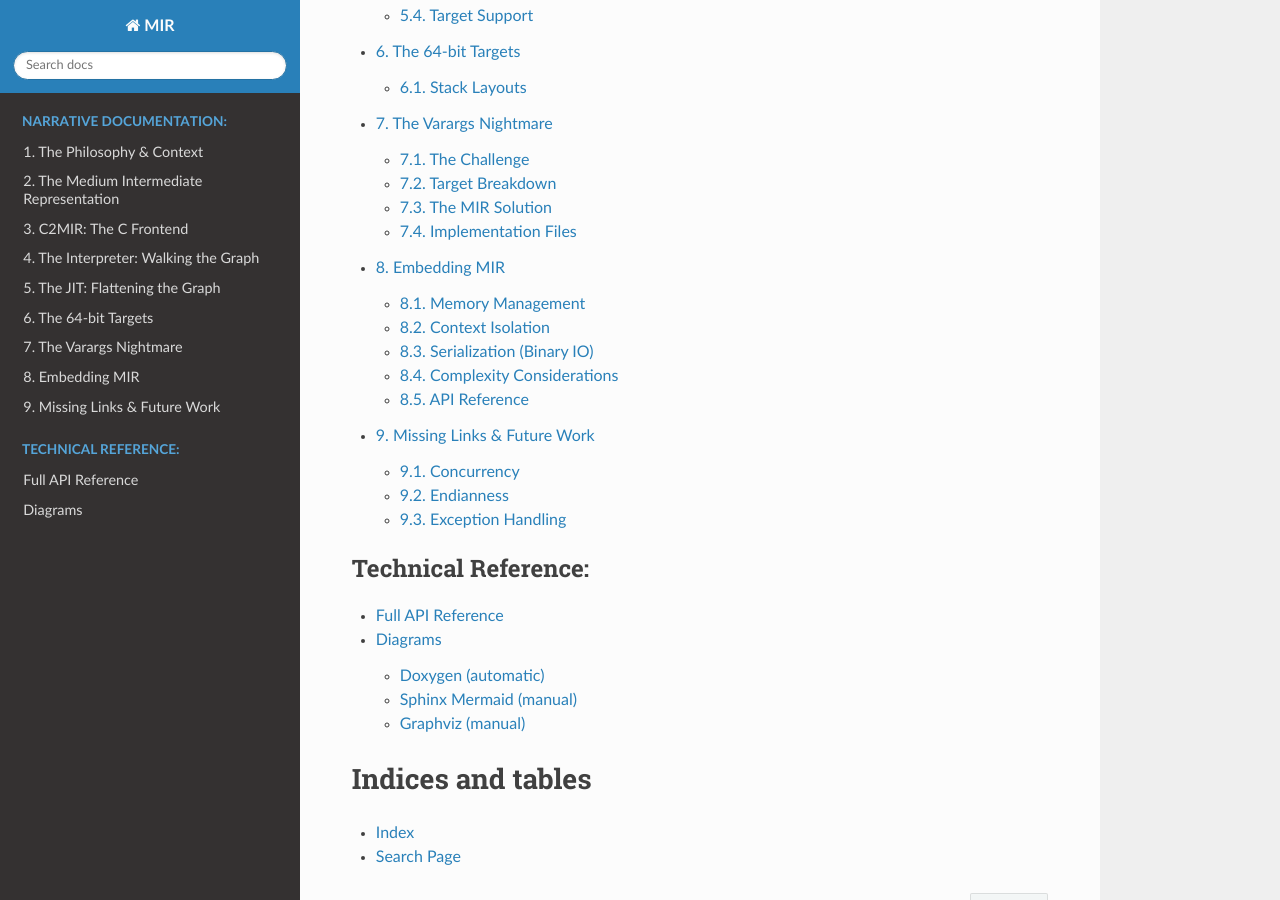
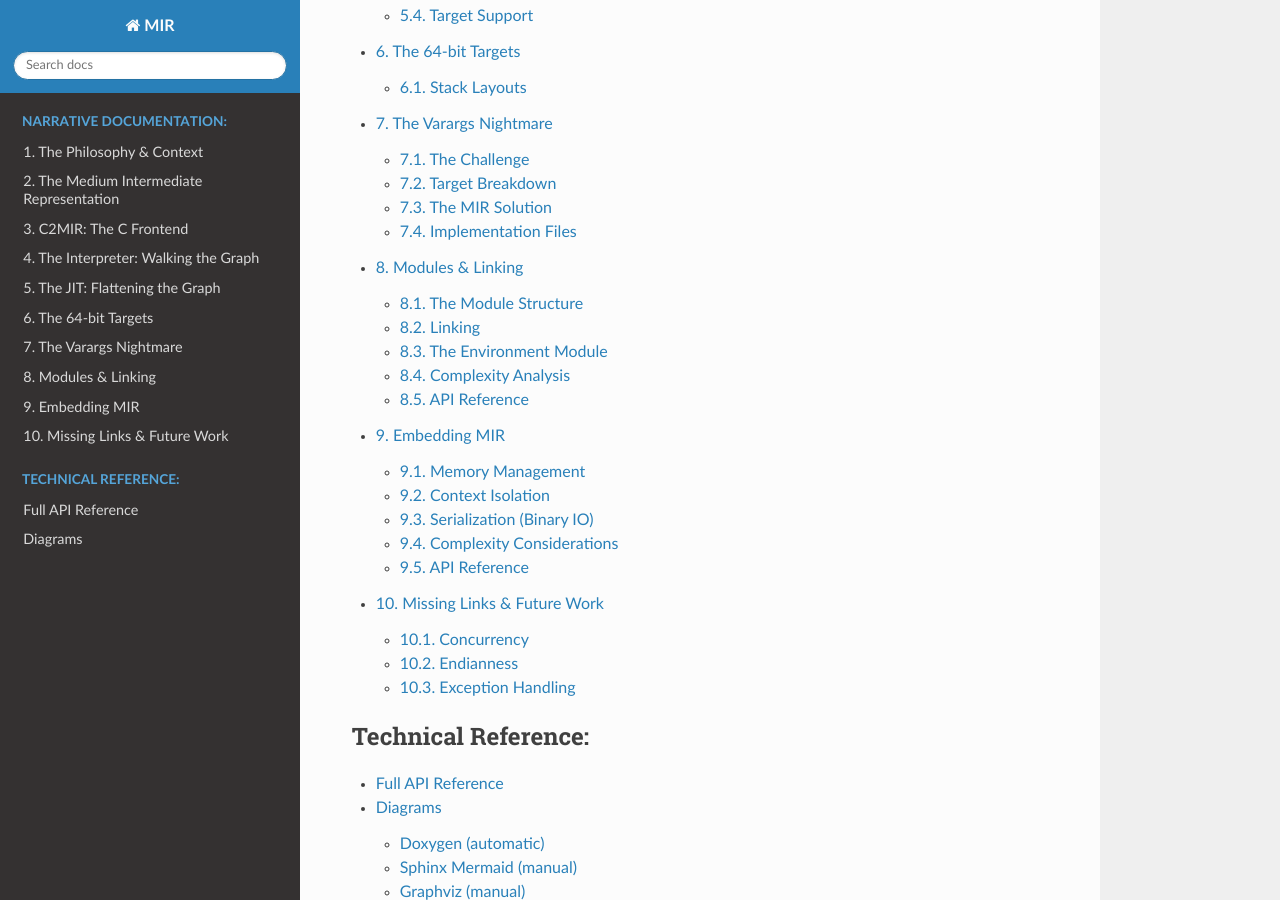
Before and after one commit to cyrilmhansen/mir-sys, a Sphinx documentation site: the page built from doc/index.rst, in a window 1280 px wide and 900 px high, scrolled down 816 px. Built offline with Sphinx 7.4.7 and the Read the Docs theme 3.1.0, drawn with Linux system fonts in a browser that asks for light colours; some of the changed lines change nothing that is shown.

Commit message:
doc: add documentation for Modules and Linking
    - Created doc/10_modules_and_linking.rst.
    - Detailed the Module concept (MIR_module_t) and Item types.
    - Explained the Linking process (MIR_link), symbol resolution, and
      the Environment Module.
    - Added complexity notes.
    - Updated index.rst.

```diff
--- /dev/null
+++ b/doc/10_modules_and_linking.rst
@@ -0,0 +1,66 @@
+Modules & Linking
+=================
+
+MIR is designed to support modular compilation, similar to C translation units or Java classes. Code is organized into **Modules**, which must be **Linked** together before they can be executed.
+
+The Module Structure
+--------------------
+A `MIR_module_t` is a named container for MIR items. It acts as a namespace and a unit of compilation.
+
+.. code-block:: c
+
+   MIR_module_t m = MIR_new_module(ctx, "my_module");
+   // ... add functions, data, globals ...
+   MIR_finish_module(ctx);
+
+Types of Items
+~~~~~~~~~~~~~~
+A module contains a list of items (`MIR_item_t`):
+
+1.  **Functions** (`MIR_func_item`): Executable code.
+2.  **Data** (`MIR_data_item`): Static data (like `.data` or `.rodata` sections).
+3.  **Imports** (`MIR_import_item`): Symbols defined elsewhere that this module needs.
+4.  **Exports** (`MIR_export_item`): Symbols this module provides to the outside world.
+5.  **Forward Declarations** (`MIR_forward_item`): Handling recursion within a module.
+
+Linking
+-------
+Before code can run, dependencies must be resolved. The `MIR_link` function performs this task.
+
+.. code-block:: c
+
+   MIR_load_module(ctx, m); // Queue module for linking
+   MIR_link(ctx, MIR_set_interp_interface, my_import_resolver);
+
+The linking process involves several passes:
+
+1.  **Resolution**: For every `MIR_import_item`, the linker searches for a matching `MIR_export_item` in other loaded modules or the special **Environment Module**.
+2.  **External Resolution**: If a symbol isn't found internally, the user-provided `import_resolver` callback is invoked (often wrapping `dlsym` or `GetProcAddress`).
+3.  **Simplification**: The linker runs the simplification pass (see :doc:`04_jit_pipeline`) on all functions in the module.
+4.  **Interface Setting**: It sets the execution entry point (Interpreter or JIT) for functions.
+
+The Environment Module
+----------------------
+MIR maintains a hidden internal module called the **Environment**. This acts as a global scope for:
+
+-   Builtin functions.
+-   Symbols registered via `MIR_load_external`.
+
+When you call `MIR_load_external(ctx, "printf", printf)`, you are essentially exporting the C `printf` function from the Environment module, making it available to any MIR module that imports "printf".
+
+Complexity Analysis
+-------------------
+-   **Symbol Lookup**: Uses hash tables (`mir-htab.h`), so resolution is generally $O(1)$ per import.
+-   **Linking Time**: $O(N)$ where $N$ is the total size of the modules being linked (dominated by the simplification pass).
+-   **Memory**: Proportional to the number of exported symbols (hash table entries).
+
+API Reference
+-------------
+.. doxygenfunction:: MIR_new_module
+   :project: MIR
+
+.. doxygenfunction:: MIR_link
+   :project: MIR
+
+.. doxygenfunction:: MIR_load_external
+   :project: MIR
--- a/doc/index.rst
+++ b/doc/index.rst
@@ -13,6 +13,7 @@ The Anatomy of a C JIT
    04_jit_pipeline
    05_target_architecture
    07_varargs
+   10_modules_and_linking
    09_embedding
    06_missing_links
 
```
